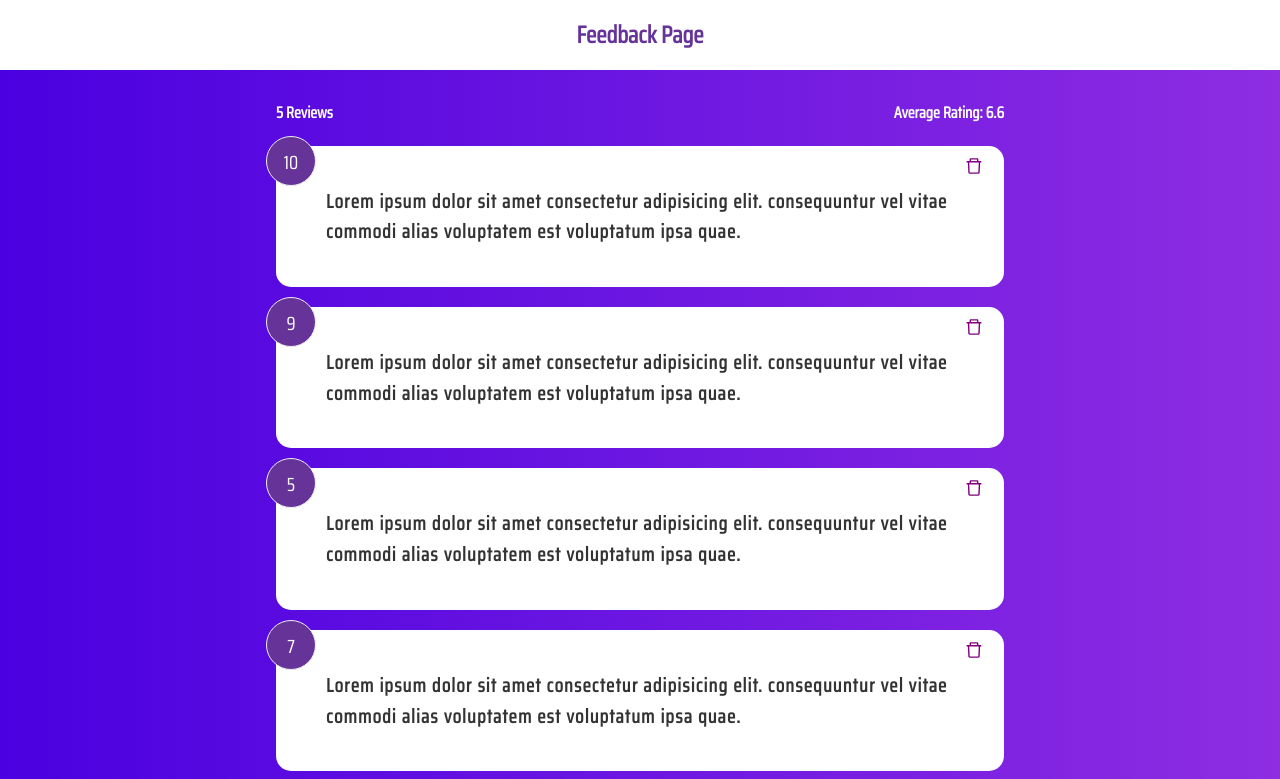
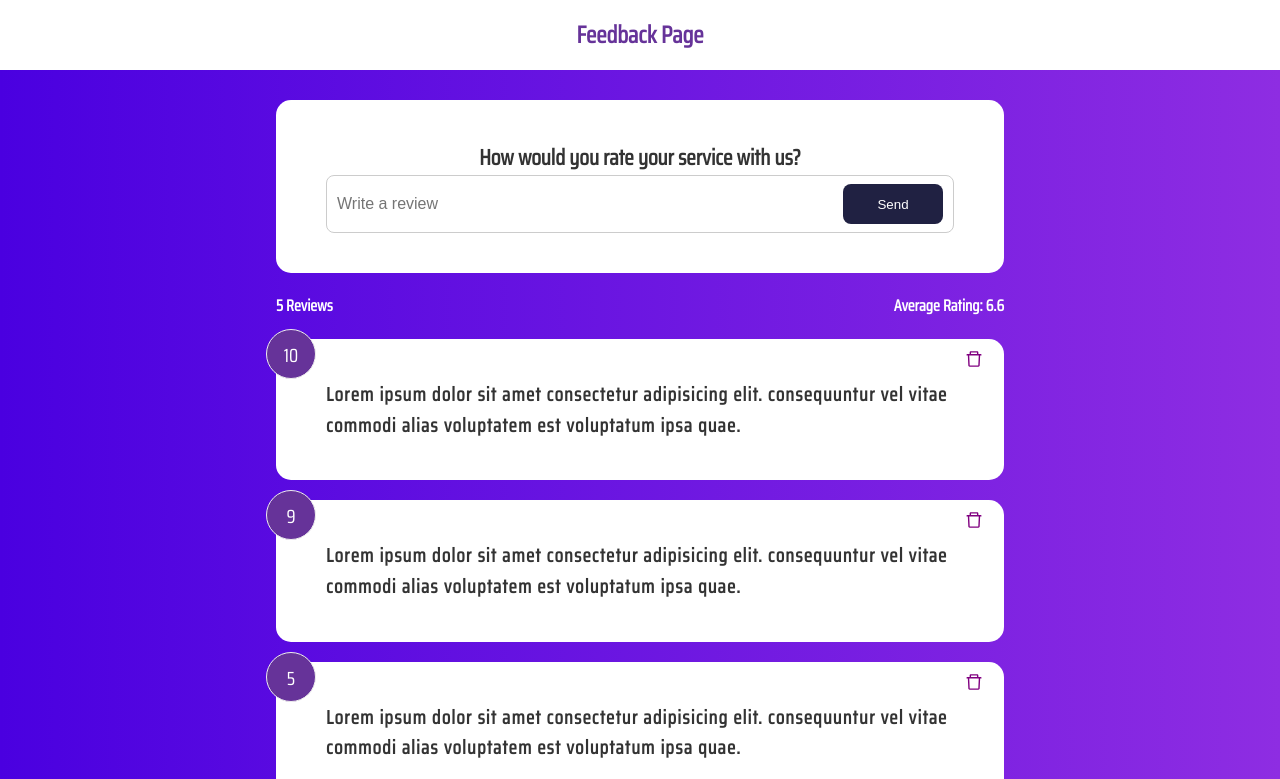
Before and after one commit to OdedAtias1/feedback-page, a React (Create React App) app: page / in a window 1280 px wide. Shown: the top 779 px of the page. Built offline with nearby package versions, Linux system fonts and the light colour scheme.

Commit message:
Adding Feedback form (for adding new feedback) & Shared button

```diff
--- a/src/App.js
+++ b/src/App.js
@@ -4,6 +4,7 @@
 import Header from './Components/Header';
 import FeedBackList from './Components/FeedbackList';
 import FeedbackStats from './Components/FeedbackStats';
+import FeedbackForm from './Components/FeedbackForm';
 // Services imports
 import FeedbackData from './services/FeedbackData';
 
@@ -20,6 +21,7 @@
 		<>
 			<Header />
 			<div className='container'>
+				<FeedbackForm />
 				<FeedbackStats feedbacks={feedbacks} />
 				<FeedBackList feedBacks={feedbacks} onDelete={handleFeedbackDelete} />
 			</div>
--- /dev/null
+++ b/src/Components/FeedbackForm.jsx
@@ -0,0 +1,31 @@
+//Hooks imports
+import { useState } from 'react';
+// Components imports
+import Card from './shared/Card';
+import Button from './shared/Button';
+
+//Our Component
+const FeedbackForm = () => {
+	const [text, setText] = useState('');
+	const handleTextChange = ({ target: input }) => {
+		setText(input.value);
+	};
+	return (
+		<Card>
+			<form>
+				<h2>How would you rate your service with us?</h2>
+				<div className='input-group'>
+					<input
+						onChange={handleTextChange}
+						type='text'
+						placeholder='Write a review'
+						value={text}
+					/>
+					<Button type='submit'>Send</Button>
+				</div>
+			</form>
+		</Card>
+	);
+};
+
+export default FeedbackForm;
--- /dev/null
+++ b/src/Components/shared/Button.jsx
@@ -0,0 +1,25 @@
+//PropTypes
+import PropTypes from 'prop-types';
+
+const Button = ({ children, version, type, isDisabled }) => {
+	return (
+		<button type={type} disabled={isDisabled} className={`btn btn-${version}`}>
+			{children}
+		</button>
+	);
+};
+
+Button.defaultProps = {
+	version: 'primary',
+	type: 'button',
+	isDisabled: false,
+};
+
+Button.propTypes = {
+	children: PropTypes.node.isRequired,
+	version: PropTypes.string,
+	type: PropTypes.string,
+	isDisabled: PropTypes.bool,
+};
+
+export default Button;
```
